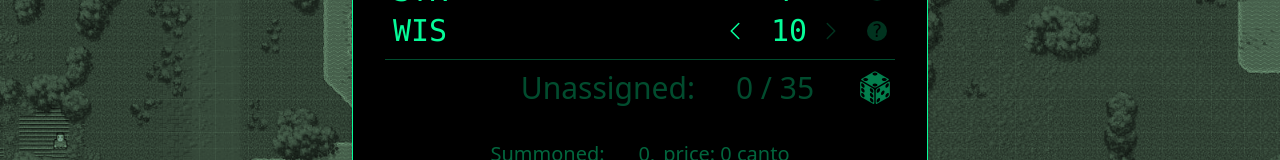
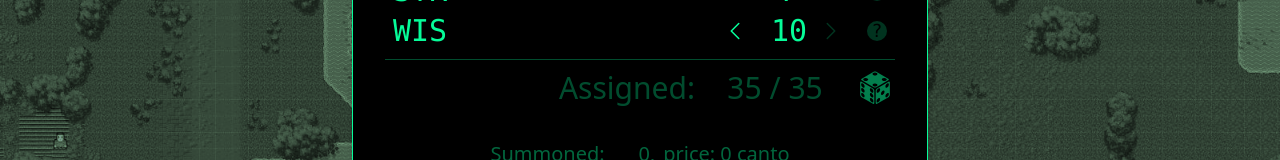
Before and after one commit to CapTake/souls-canto-frontend, a Vue app: page / in a window 1280 px wide. Shown: the part 472-632 px from the top of the page. Built offline with nearby package versions, Linux system fonts and the light colour scheme; no server answers.

Commit message:
changed display of trait points from unassigned to assigned

```diff
--- a/src/store/index.js
+++ b/src/store/index.js
@@ -14,7 +14,7 @@
     },
     mutations: {
         error: (state, value) => {
-            value && (value.includes('pause') ? toast.success('Summoning will be started soon. Follow us on twiiter to not miss it.') : toast.error(value))
+            value && (value.includes('pause') ? toast.success('Summoning will be started soon. Follow us on twitter to not miss it.') : toast.error(value))
         },
         success: (state, value) => value && toast.success(value),
         userAddress: (state, value) => state.userAddress = value || '',
--- a/src/views/HomeView.vue
+++ b/src/views/HomeView.vue
@@ -30,8 +30,8 @@
             </div>
             <hr class="my-2 border-canto opacity-30">
             <div class="flex gap-4 justify-between items-center">
-                <div class="flex-grow text-right opacity-30">Unassigned: </div>
-                <div class="w-32 text-center " :class="{'opacity-100': freePoints > 0, 'opacity-30': freePoints === 0}">{{ freePoints }} / 35</div>
+                <div class="flex-grow text-right opacity-30">Assigned: </div>
+                <div class="w-32 text-center " :class="{'opacity-100': freePoints > 0, 'opacity-30': freePoints === 0}">{{ 35 - freePoints }} / 35</div>
                 <button @click="randomize" class="hover:opacity-100 opacity-50">
                     <dice-icon class="w-10 h-10"/>
                 </button>
```
